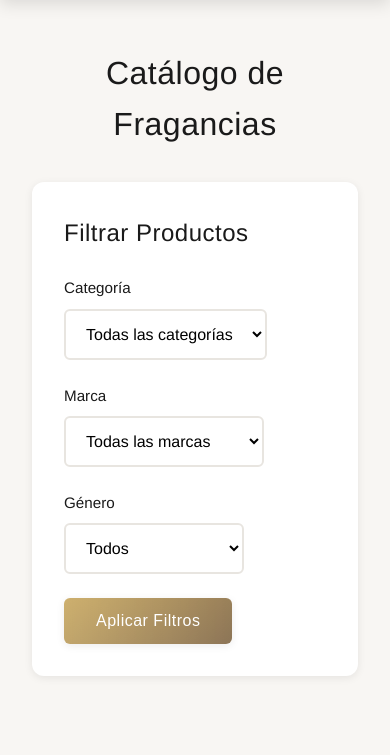
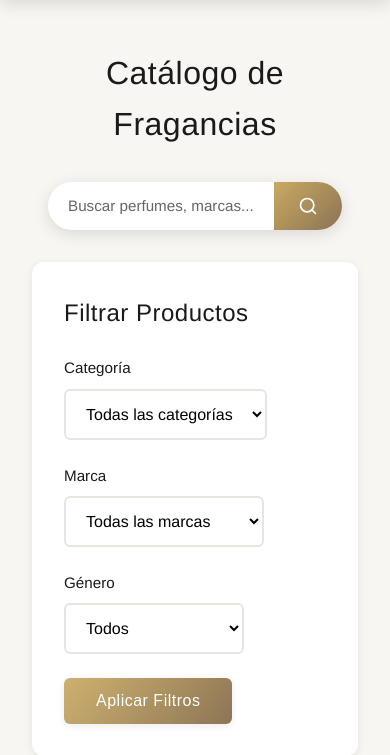
Before and after one commit to RoberWaters/perfume_store, a Django app: page /perfumes/ in a window 390 px wide. Shown: the part 172-927 px from the top of the page. Run offline with Django 5.2, Linux system fonts and the light colour scheme; data that the repository does not hold is empty.

Commit message:
Search button added on Catalog template

```diff
--- a/shop/views.py
+++ b/shop/views.py
@@ -1,6 +1,7 @@
 from django.shortcuts import render, get_object_or_404, redirect
 from django.contrib.auth.decorators import login_required
 from django.contrib import messages
+from django.db.models import Q
 from .models import Perfume, Category, Brand, Cart, CartItem, Review
 
 def home(request):
@@ -16,6 +17,14 @@ def perfume_list(request):
     category_slug = request.GET.get('category')
     brand_id = request.GET.get('brand')
     gender = request.GET.get('gender')
+    search_query = request.GET.get('q', '').strip()
+
+    if search_query:
+        perfumes = perfumes.filter(
+            Q(name__icontains=search_query) |
+            Q(description__icontains=search_query) |
+            Q(brand__name__icontains=search_query)
+        )
 
     if category_slug:
         perfumes = perfumes.filter(category__slug=category_slug)
@@ -30,7 +39,8 @@ def perfume_list(request):
     return render(request, 'shop/perfume_list.html', {
         'perfumes': perfumes,
         'categories': categories,
-        'brands': brands
+        'brands': brands,
+        'search_query': search_query
     })
 
 def perfume_detail(request, slug):
--- a/static/css/style.css
+++ b/static/css/style.css
@@ -589,6 +594,78 @@ main {
 }
 
 /* ===========================
+   BUSCADOR
+   =========================== */
+
+.search-container {
+    margin: 2rem auto 2rem;
+    max-width: 600px;
+    animation: fadeIn 0.5s ease-out;
+}
+
+.search-form {
+    width: 100%;
+}
+
+.search-wrapper {
+    position: relative;
+    display: flex;
+    align-items: center;
+    background: var(--color-white);
+    border-radius: 50px;
+    box-shadow: var(--shadow-md);
+    overflow: hidden;
+    transition: var(--transition);
+}
+
+.search-wrapper:hover {
+    box-shadow: var(--shadow-lg);
+}
+
+.search-wrapper:focus-within {
+    box-shadow: 0 0 0 3px rgba(201, 169, 97, 0.2);
+}
+
+.search-input {
+    flex: 1;
+    border: none;
+    padding: 1rem 1.5rem;
+    font-size: 1rem;
+    background: transparent;
+    outline: none;
+}
+
+.search-input::placeholder {
+    color: var(--color-text-light);
+}
+
+.search-button {
+    display: flex;
+    align-items: center;
+    justify-content: center;
+    background: linear-gradient(135deg, var(--color-secondary) 0%, var(--color-accent) 100%);
+    border: none;
+    padding: 1rem 1.75rem;
+    cursor: pointer;
+    transition: var(--transition);
+    color: var(--color-white);
+}
+
+.search-button:hover {
+    transform: scale(1.05);
+    background: linear-gradient(135deg, var(--color-accent) 0%, var(--color-secondary) 100%);
+}
+
+.search-button:active {
+    transform: scale(0.95);
+}
+
+.search-button svg {
+    width: 20px;
+    height: 20px;
+}
+
+/* ===========================
    FILTROS
    =========================== */
 
@@ -935,6 +1044,20 @@ footer p:hover {
 
     h2 {
         font-size: 1.75rem;
+    }
+
+    .search-container {
+        margin: 1.5rem auto;
+        padding: 0 1rem;
+    }
+
+    .search-input {
+        padding: 0.875rem 1.25rem;
+        font-size: 0.95rem;
+    }
+
+    .search-button {
+        padding: 0.875rem 1.5rem;
     }
 }
 
--- a/templates/shop/perfume_list.html
+++ b/templates/shop/perfume_list.html
@@ -5,9 +5,31 @@
 {% block content %}
 <h1 style="text-align: center; margin-bottom: 2rem;">Catálogo de Fragancias</h1>
 
+<div class="search-container">
+    <form method="get" class="search-form">
+        <div class="search-wrapper">
+            <input type="text" name="q" class="search-input" placeholder="Buscar perfumes, marcas..." value="{{ search_query }}">
+            <button type="submit" class="search-button">
+                <svg xmlns="http://www.w3.org/2000/svg" width="20" height="20" viewBox="0 0 24 24" fill="none" stroke="currentColor" stroke-width="2" stroke-linecap="round" stroke-linejoin="round">
+                    <circle cx="11" cy="11" r="8"></circle>
+                    <path d="m21 21-4.35-4.35"></path>
+                </svg>
+            </button>
+        </div>
+    </form>
+    {% if search_query %}
+    <p style="text-align: center; margin-top: 1rem; color: var(--color-text-light);">
+        Resultados para: <strong style="color: var(--color-secondary);">"{{ search_query }}"</strong>
+    </p>
+    {% endif %}
+</div>
+
 <div class="filters-container">
     <h3>Filtrar Productos</h3>
     <form method="get" class="filters-form">
+        {% if search_query %}
+        <input type="hidden" name="q" value="{{ search_query }}">
+        {% endif %}
         <div class="form-group" style="margin-bottom: 0; min-width: 200px;">
             <label>Categoría</label>
             <select name="category">
```
Also changed, not shown: other parts of static/css/style.css (+42 -5 lines), shop/admin.py (+9 -1 lines).
